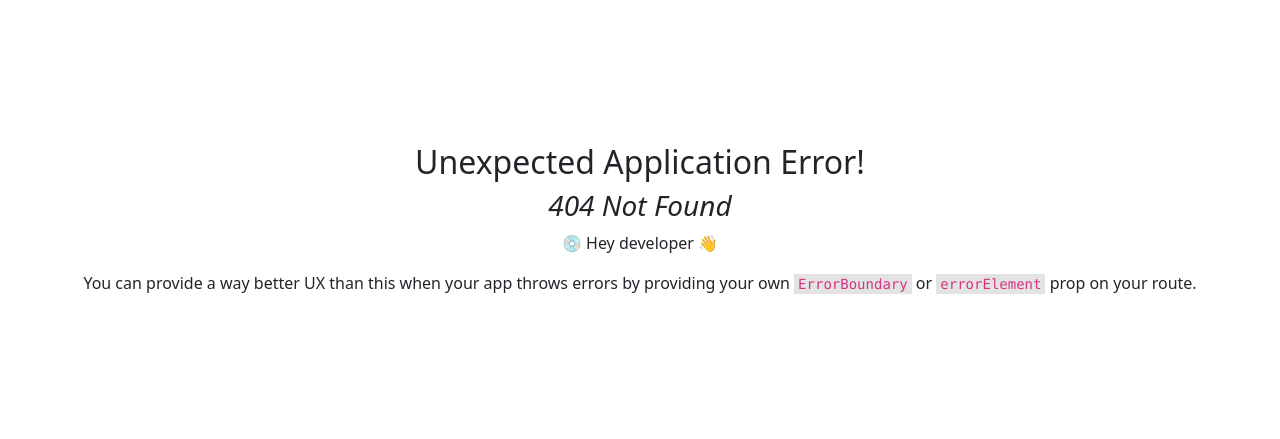
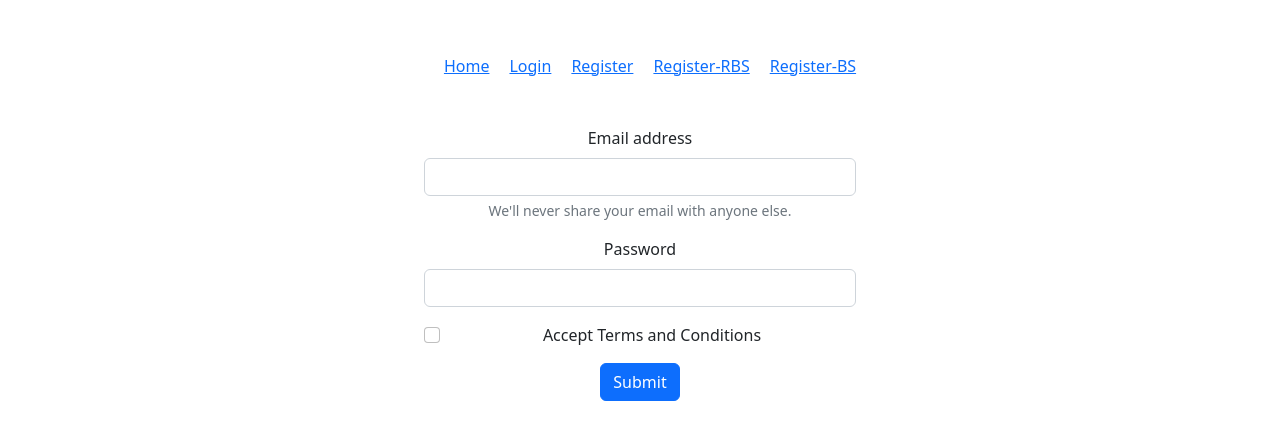
Before and after one commit to touhidcodes/PH-7-Firebase-Email-Password-Auth, a React (Vite) app: page /register-BS in a window 1280 px wide. Before the commit this address had no page. Shown: the part 173-612 px from the top of the page. Built offline with nearby package versions, Linux system fonts and the light colour scheme.

Commit message:
register-bs-form

```diff
--- a/src/components/Header/Header.jsx
+++ b/src/components/Header/Header.jsx
@@ -9,6 +9,7 @@
 			<Link to={"login"}>Login</Link>
 			<Link to={"register"}>Register</Link>
 			<Link to={"register-RBS"}>Register-RBS</Link>
+			<Link to={"register-BS"}>Register-BS</Link>
 		</nav>
 	);
 };
--- /dev/null
+++ b/src/components/Register_BS/Register_BS.jsx
@@ -0,0 +1,57 @@
+import React from "react";
+
+const Register_BS = () => {
+	const handleSubmit = (event) => {
+		event.preventDefault();
+		const email = event.target.email.value;
+		const password = event.target.password.value;
+		console.log(email, password);
+	};
+	return (
+		<div className='mt-5'>
+			<form onSubmit={handleSubmit}>
+				<div class='mb-3'>
+					<label for='exampleInputEmail1' class='form-label'>
+						Email address
+					</label>
+					<input
+						type='email'
+						name='email'
+						class='form-control'
+						id='exampleInputEmail1'
+						aria-describedby='emailHelp'
+					></input>
+					<div id='emailHelp' class='form-text'>
+						We'll never share your email with anyone else.
+					</div>
+				</div>
+				<div class='mb-3'>
+					<label for='exampleInputPassword1' class='form-label'>
+						Password
+					</label>
+					<input
+						type='password'
+						name='password'
+						class='form-control'
+						id='exampleInputPassword1'
+					></input>
+				</div>
+				<div class='mb-3 form-check'>
+					<input
+						type='checkbox'
+						class='form-check-input'
+						id='exampleCheck1'
+					></input>
+					<label class='form-check-label' for='exampleCheck1'>
+						Accept Terms and Conditions
+					</label>
+				</div>
+				<button type='submit' class='btn btn-primary'>
+					Submit
+				</button>
+			</form>
+		</div>
+	);
+};
+
+export default Register_BS;
--- a/src/main.jsx
+++ b/src/main.jsx
@@ -9,6 +9,7 @@
 import Login from "./components/Login/Login.jsx";
 import "bootstrap/dist/css/bootstrap.min.css";
 import Register_RBS from "./components/Register_RBS/Register-RBS.jsx";
+import Register_BS from "./components/Register_BS/Register_BS.jsx";
 
 const router = createBrowserRouter([
 	{
@@ -31,6 +32,10 @@
 				path: "/register-RBS",
 				element: <Register_RBS />,
 			},
+			{
+				path: "/register-BS",
+				element: <Register_BS />,
+			},
 		],
 	},
 ]);
```
Also changed, not shown: 1 other file (tests, documents, lock files or other folders).
